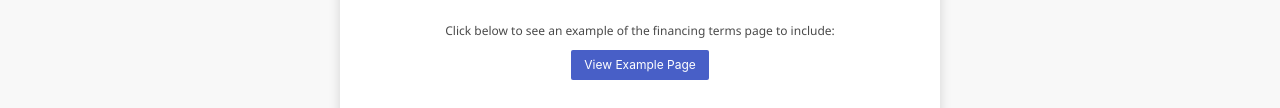
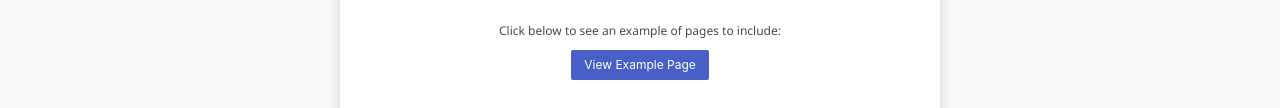
Before and after one commit to Mpbac/Auto_contract_uploader, a plain HTML site: page index.html in a window 1280 px wide. Shown: the part 466-574 px from the top of the page. Drawn offline with nearby package versions, Linux system fonts and the light colour scheme.

Commit message:
Update index.html

```diff
--- a/index.html
+++ b/index.html
@@ -143,7 +143,7 @@
     </div>
 
     <div class="example-button-container">
-         <p class="is-size-7" style="margin-bottom: 10px;">Click below to see an example of the financing terms page to include:</p>
+         <p class="is-size-7" style="margin-bottom: 10px;">Click below to see an example of pages to include:</p>
          <button type="button" class="button is-link is-small" id="viewExampleButton">
             View Example Page
         </button>
```
